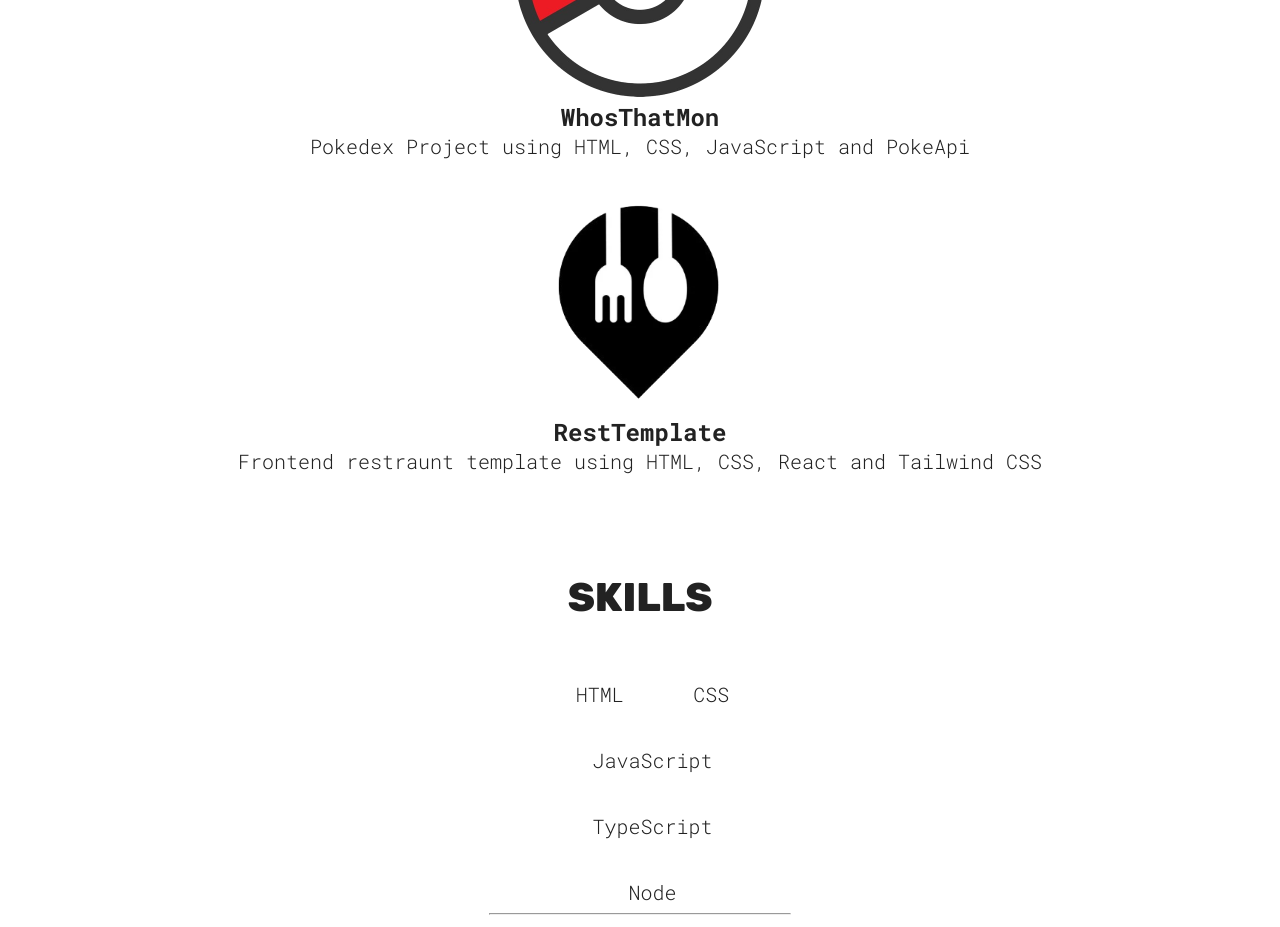
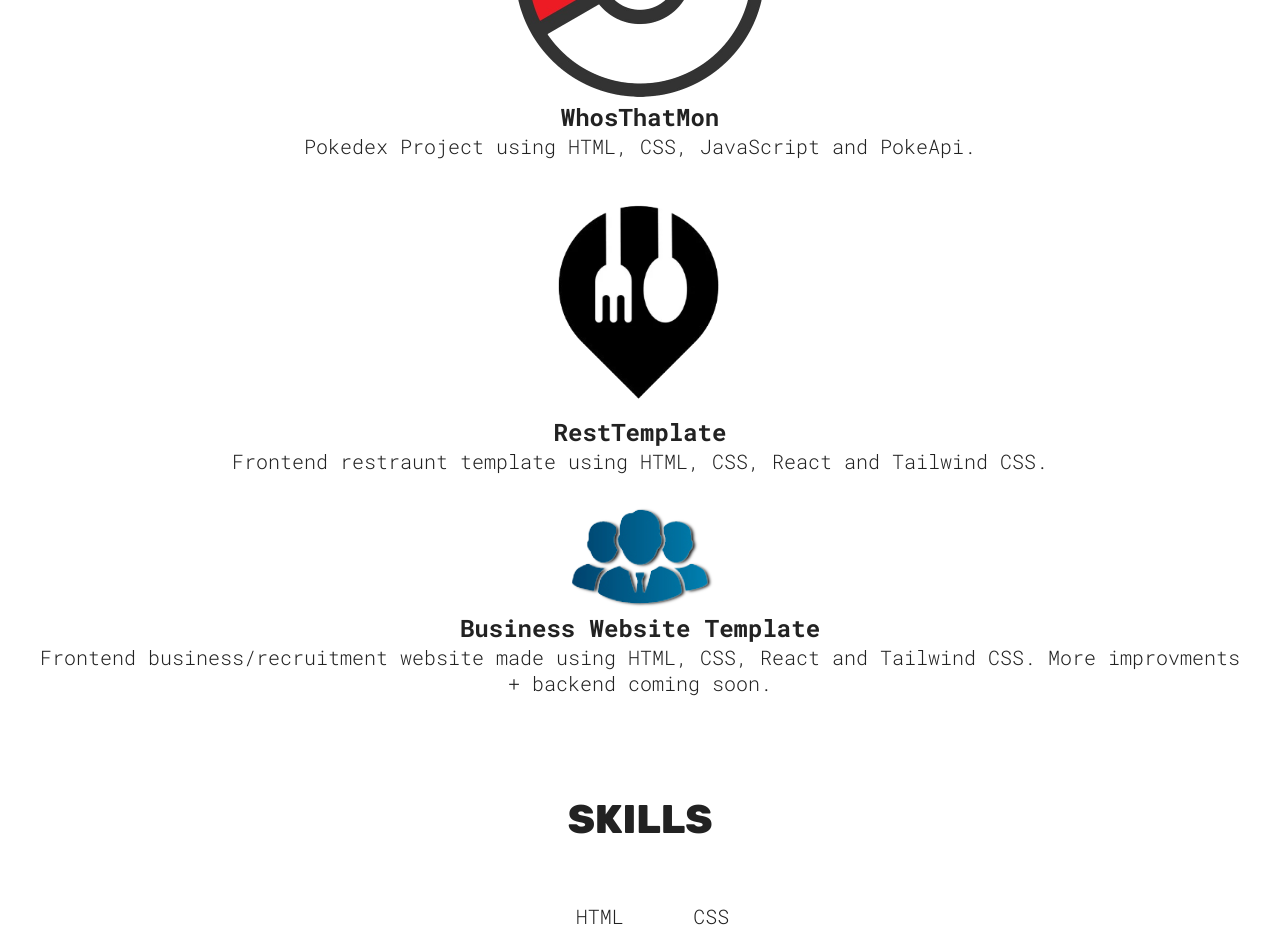
Before and after one commit to rdot411/portfolio, a React (Vite) app: page / in a window 1280 px wide. Shown: the part 1260-2187 px from the top of the page. Built offline with nearby package versions, Linux system fonts and the light colour scheme.

Commit message:
new project added + grammar

```diff
--- a/src/sections/Projects/Projects.jsx
+++ b/src/sections/Projects/Projects.jsx
@@ -3,7 +3,7 @@
 import pokedex from '../../assets/pokedex.png';
 import freshBurger from '../../assets/fresh-burger.png';
 import hipsster from '../../assets/hipsster.png';
-import fitlift from '../../assets/fitlift.png';
+import rbsLogo from '../../assets/rbslogo.png';
 import restrauntTemp from '../../assets/RestrauntLogo.png';
 import ProjectCard from '../../common/ProjectCard';
 
@@ -14,10 +14,9 @@
     <h1 className="sectionTitle">Projects</h1>
     <section id='projects' className={styles.container}>
       <div className={styles.projectsContainer}>
-        <ProjectCard src={pokedex} link='https://whosthatmon.netlify.app/' h3='WhosThatMon' p='Pokedex Project using HTML, CSS, JavaScript and PokeApi'/>
-        <ProjectCard src={restrauntTemp} link='https://restemplate.netlify.app/' h3='RestTemplate' p='Frontend restraunt template using HTML, CSS, React and Tailwind CSS'/>
-        {/*<ProjectCard src={hipsster} link='https://github.com/' h3='hipssterr' p='glasses'/>
-        <ProjectCard src={fitlift} link='https://github.com/' h3='fitlift' p='fitness shop'/>*/}
+        <ProjectCard src={pokedex} link='https://whosthatmon.netlify.app/' h3='WhosThatMon' p='Pokedex Project using HTML, CSS, JavaScript and PokeApi.'/>
+        <ProjectCard src={restrauntTemp} link='https://restemplate.netlify.app/' h3='RestTemplate' p='Frontend restraunt template using HTML, CSS, React and Tailwind CSS.'/>
+        <ProjectCard src={rbsLogo} link='https://bustemplate.netlify.app/' h3='Business Website Template' p='Frontend business/recruitment website made using HTML, CSS, React and Tailwind CSS. More improvments + backend coming soon.'/>
       </div>
     </section>
     </>
```
Also changed, not shown: src/assets/rbslogo.png (added).
